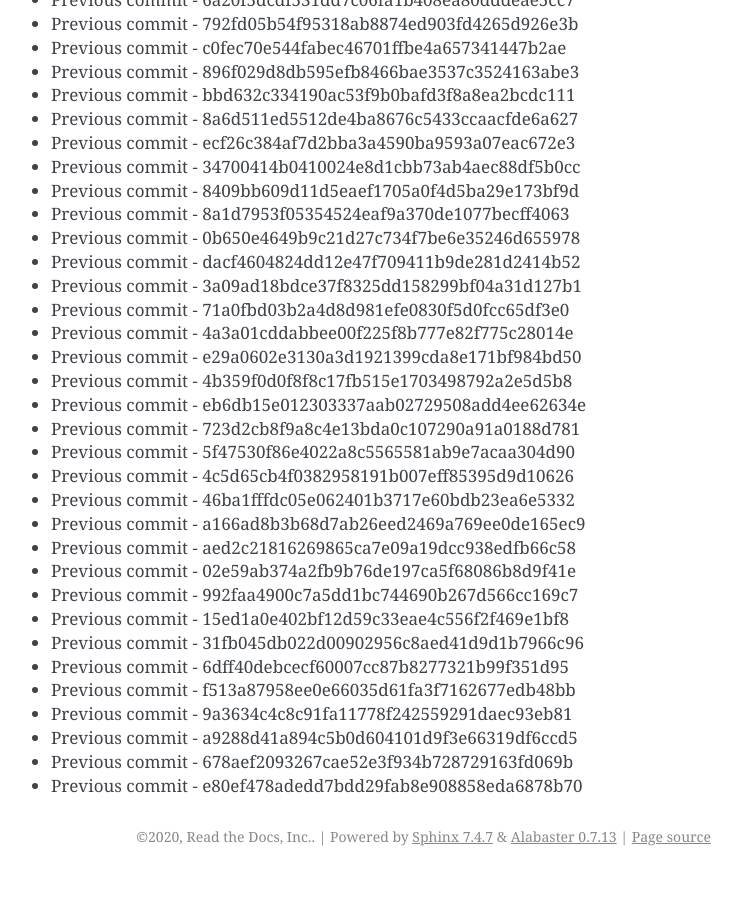
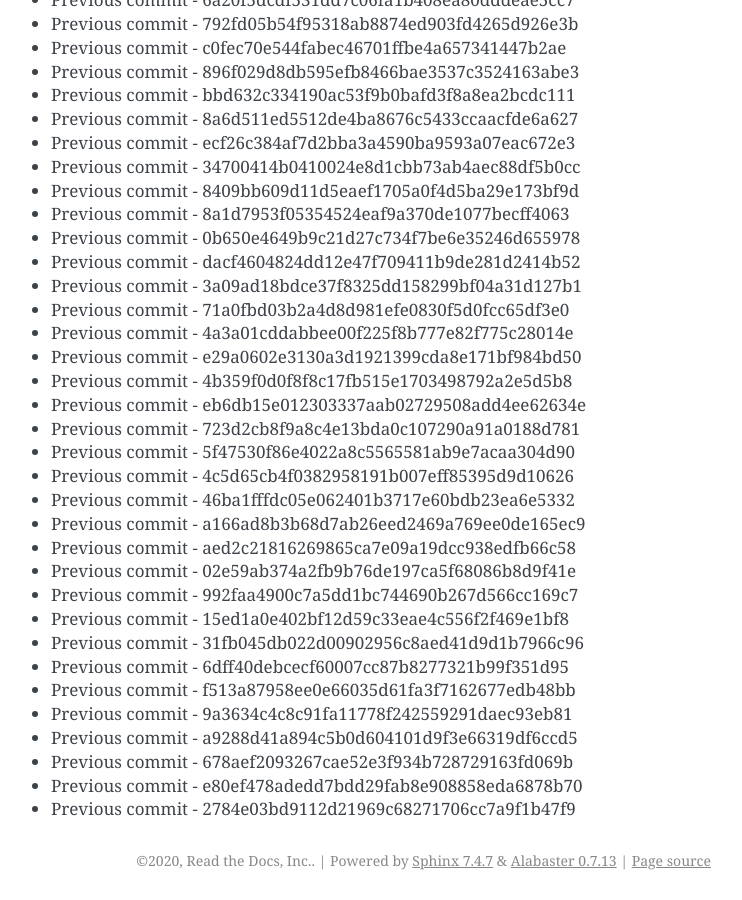
Before and after one commit to readthedocs/rtd-git-stresstest, a Sphinx documentation site: the page built from docs/updates.rst, in a window 1280 px wide and 900 px high, scrolled down 4320 px. Shown: the whole window, without its empty margins (399-1141 px from the left). Built offline with Sphinx 7.4.7, drawn with Linux system fonts in a browser that asks for light colours; before the commit the page ends 5196 px from its top, so only the background shows below that.

Commit message:
Generating commit from previous: 2784e03bd9112d21969c68271706cc7a9f1b47f9

```diff
--- a/docs/updates.rst
+++ b/docs/updates.rst
@@ -213,3 +213,4 @@ It can be tested for any performance characteristics.
 * Previous commit - a9288d41a894c5b0d604101d9f3e66319df6ccd5
 * Previous commit - 678aef2093267cae52e3f934b728729163fd069b
 * Previous commit - e80ef478adedd7bdd29fab8e908858eda6878b70
+* Previous commit - 2784e03bd9112d21969c68271706cc7a9f1b47f9
```
